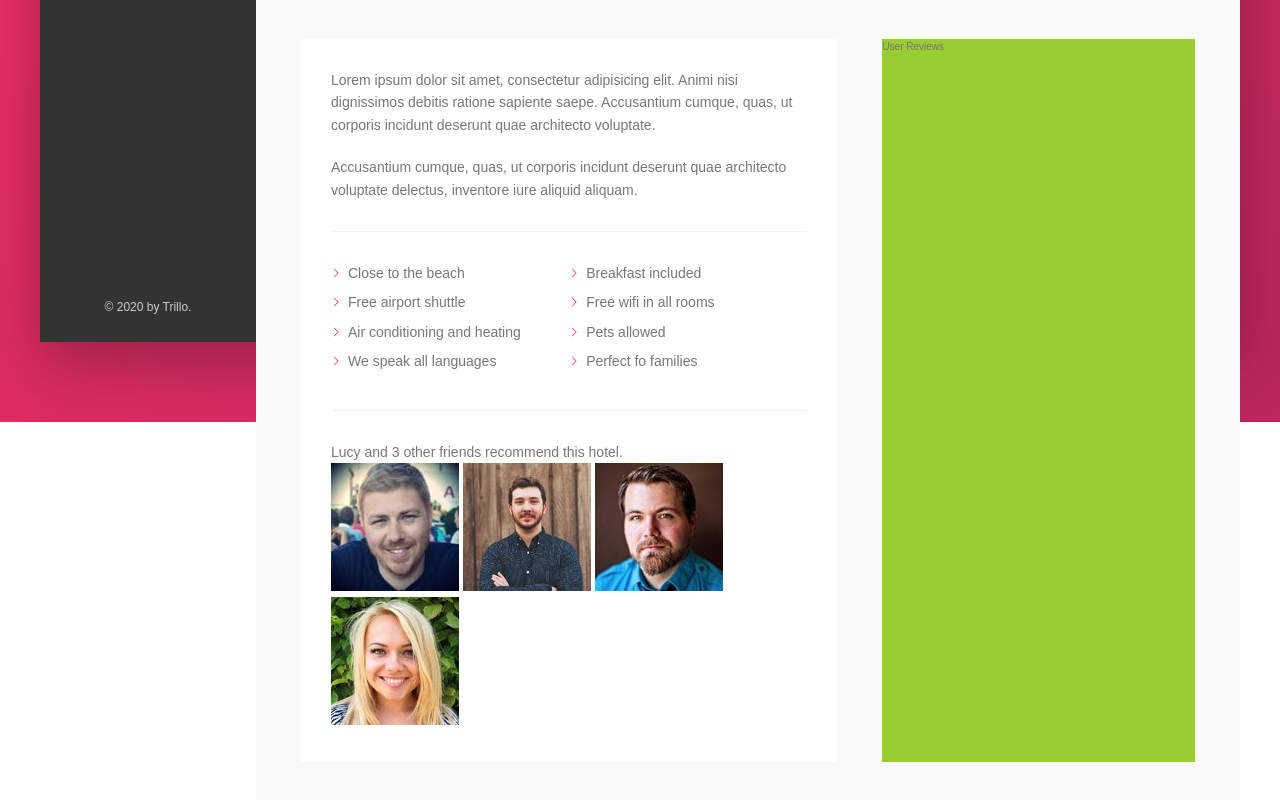
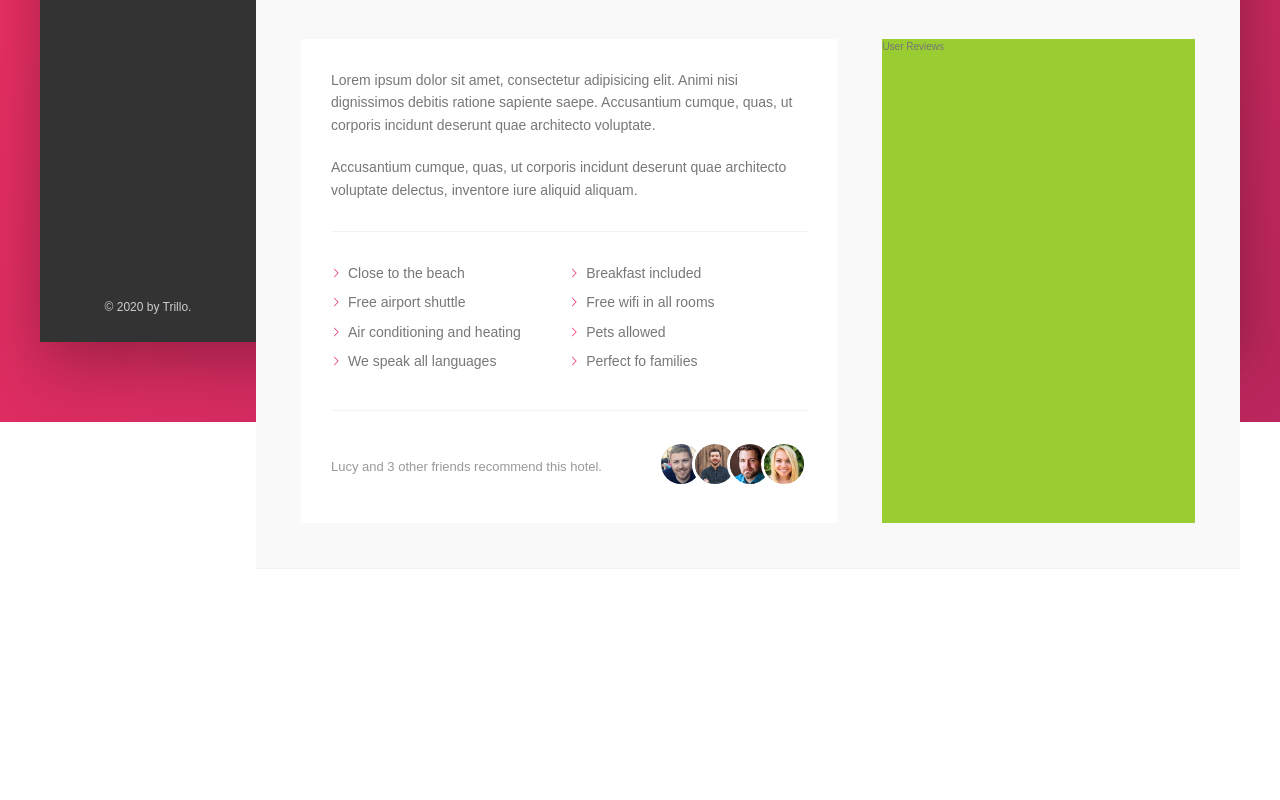
Before and after one commit to KSamra/css-practice-2, a website: page index.html in a window 1280 px wide. Shown: the part 608-1408 px from the top of the page. After the commit the page ends 1177 px from the top, so only its background shows below. Drawn offline with Linux system fonts and the light colour scheme.

Commit message:
finished styling the detail section. now moving on to user reviews

```diff
--- a/sass/_components.scss
+++ b/sass/_components.scss
@@ -372,4 +372,33 @@
 
 
 /////////////////////////////
-/////
+/////RECOMMEND
+.recommend {
+  font-size: 1.3rem;
+  color: var(--color-grey-dark-3);
+
+  display: flex;
+  align-items: center;
+
+  &__photo {
+    box-sizing: content-box;
+    height: 4rem;
+    width: 4rem;
+    border-radius: 50%;
+    border: 3px solid #fff;
+
+    &:not(:last-child) {
+      margin-right: -1.5rem;
+    }
+
+  }
+
+  &__count {
+    margin-right: auto;
+  }
+
+  &__friends {
+
+  }
+
+}
```
Also changed, not shown: css/style.css.
